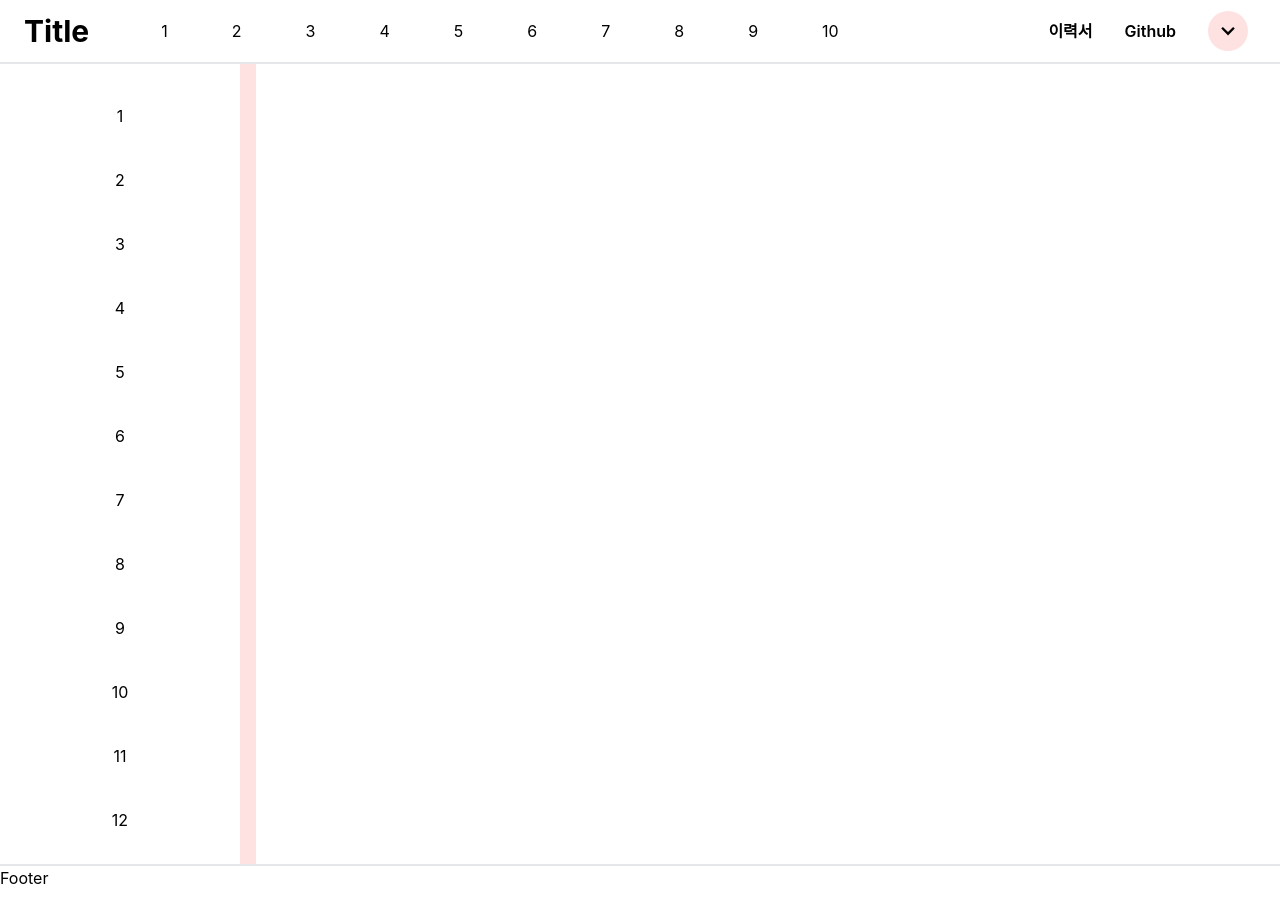
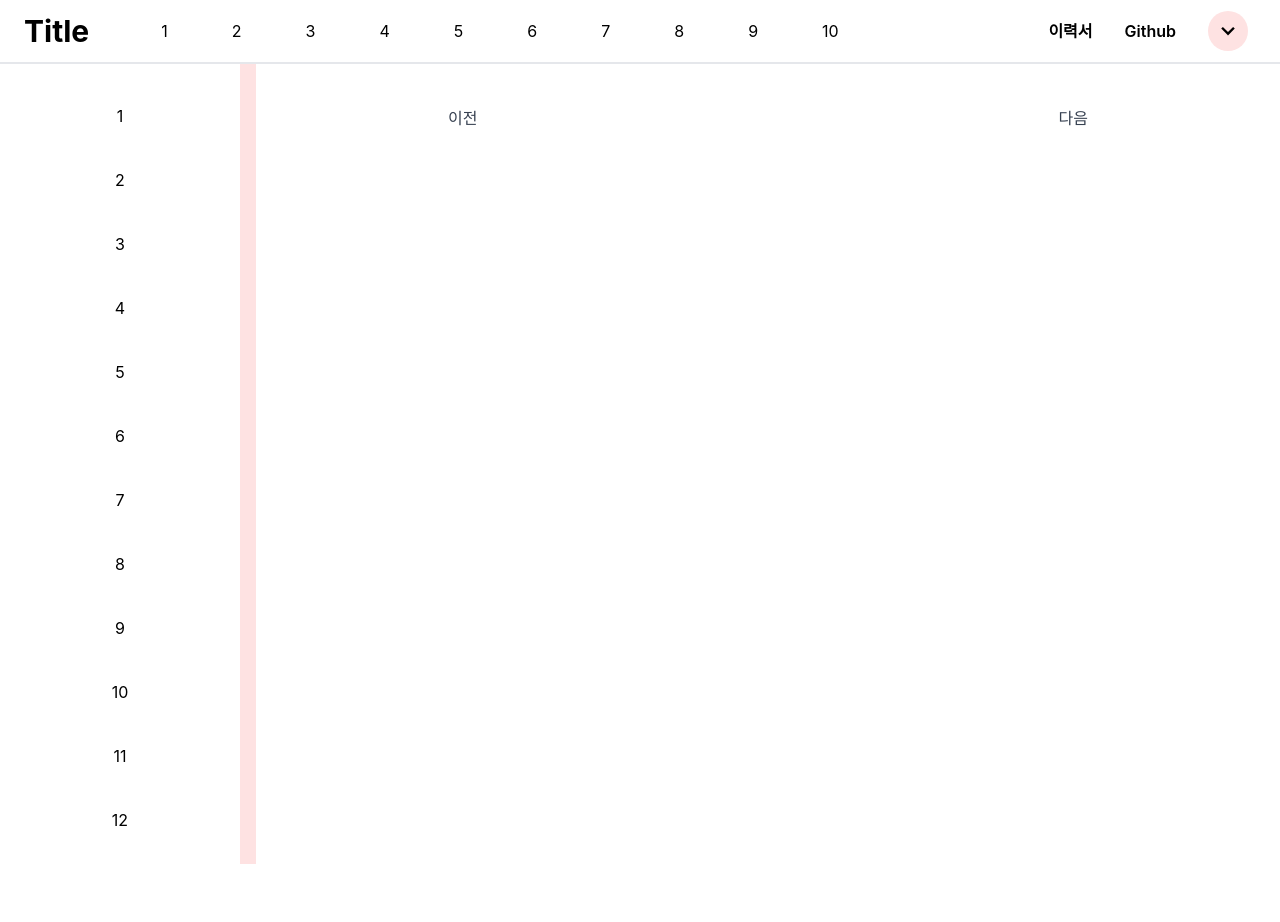
Before and after one commit to rukeni/blog, a Next.js app: page / in a window 1280 px wide. Shown: the top 922 px of the page. After the commit the page ends 864 px from the top, so only its background shows below. Built offline with nearby package versions, Linux system fonts and the light colour scheme; a web font is replaced by a local one.

Commit message:
Modify : article 여백에서 스크롤 되도록 수정

```diff
--- a/components/Layout.tsx
+++ b/components/Layout.tsx
@@ -1,4 +1,5 @@
 import { FC, ReactNode } from "react";
+import Comments from "./Comment";
 import Footer from "./Footer";
 import NavigationBar from "./Navigation/NavigationBar"
 import Sidebar from "./Sidebar/Sidebar"
@@ -12,13 +13,17 @@ const Layout: FC<LayoutProps> = ({children, title}) => {
       <NavigationBar />
       <div className="flex overflow-hidden h-screen">
       <Sidebar />
-      <article className='prose flex-1 m-auto mt-10 h-full overflow-auto'>
+      <article className='prose flex-1 m-auto w-[calc(100vw-16rem)] max-w-full px-48 mt-10 h-full overflow-auto'>
         {children}
       {/* 페이지 이동 */}
-
+      <div className="flex justify-between">
+       <button>이전</button>
+       <button>다음</button>
+      </div>
+      <Comments />
       </article>
       </div>
-      <Footer />
+      {/* <Footer /> */}
 
     </div>
   )
```
